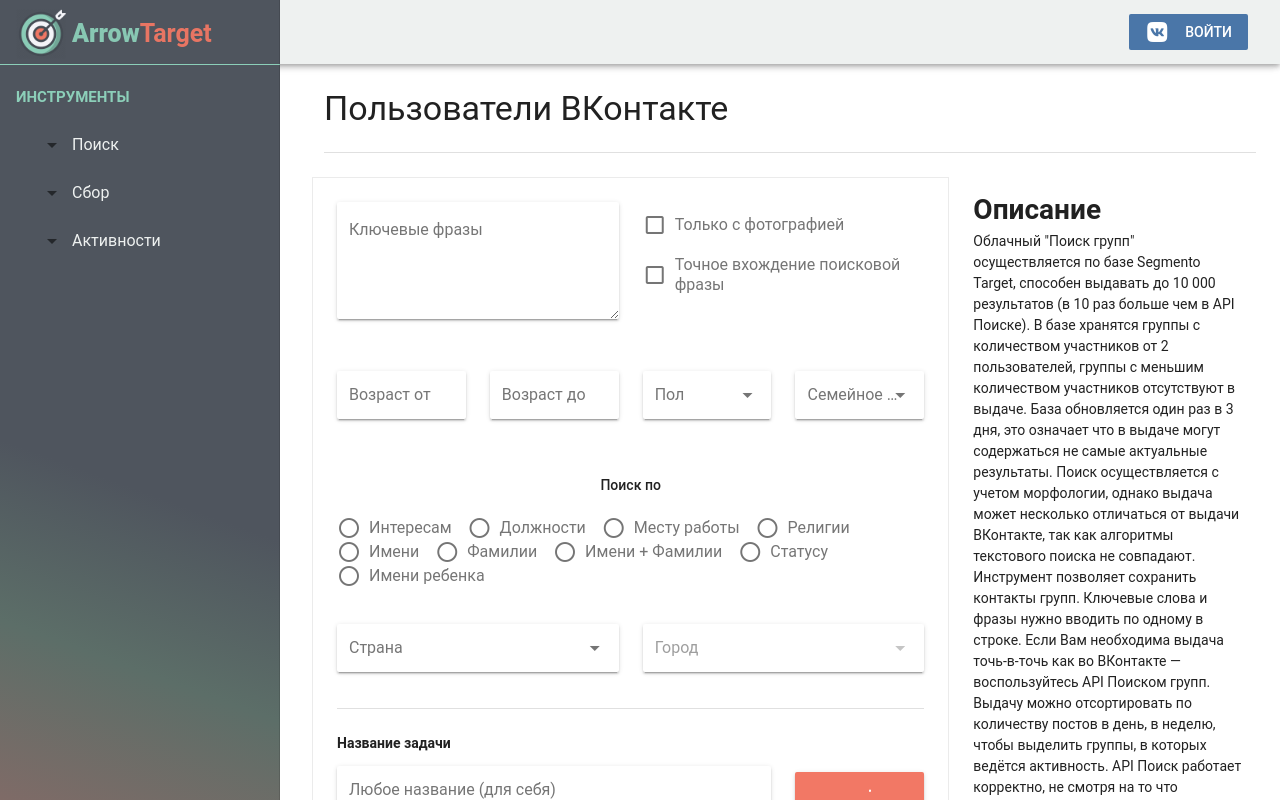
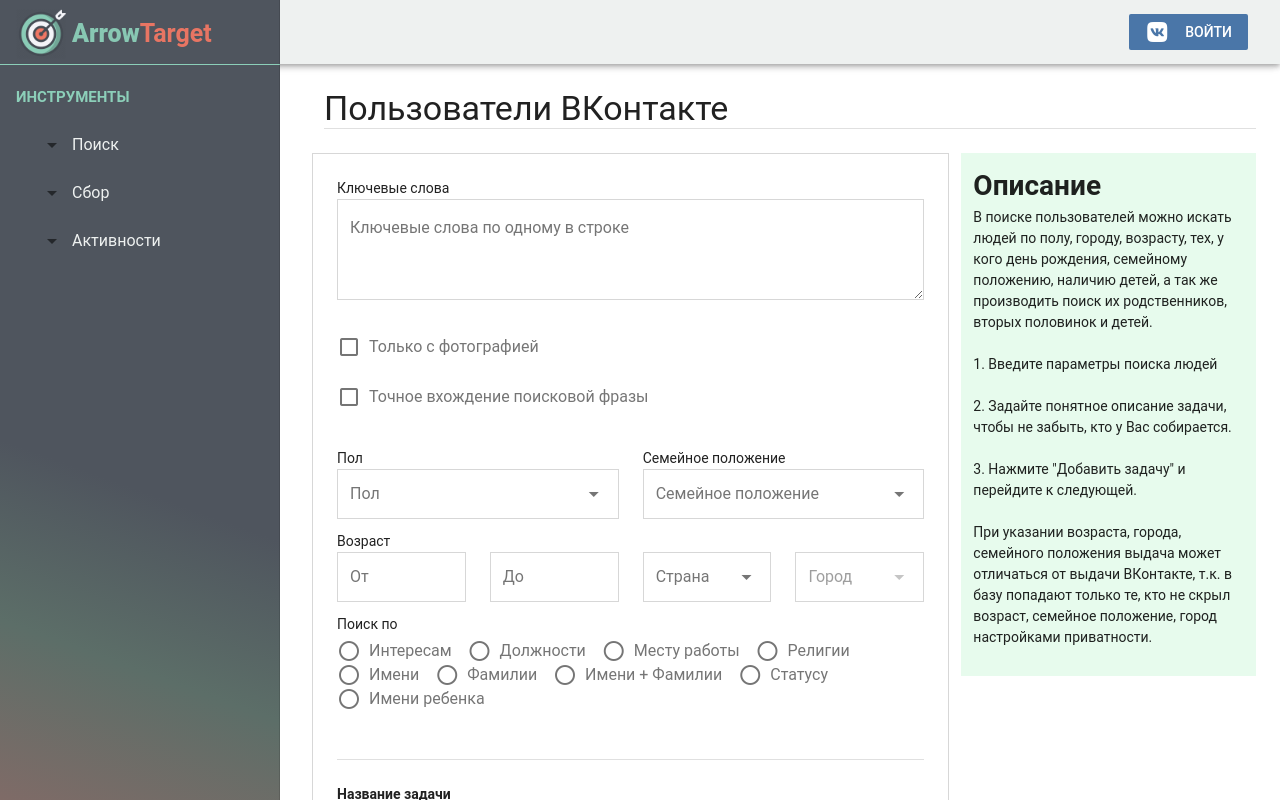
Before and after one commit to volodza/VUE_EXPRESS_PARSER, a Vue app in the folder client/: page /users in a window 1280 px wide. Shown: the top 800 px of the page. Built offline with nearby package versions, Linux system fonts and the light colour scheme; what vue-resource would draw is missing.

Commit message:
users+adaptability

```diff
--- a/client/src/components/instruments/search/Group.vue
+++ b/client/src/components/instruments/search/Group.vue
@@ -3,41 +3,45 @@
      <div>
             <h1 class="display-1">Поиск сообществ ВКонтакте</h1>
           </div>
-            <v-divider class="my-4" ></v-divider>
+            <v-divider class="mb-4" ></v-divider>
 
     <v-layout flex-child wrap>
-       <v-flex xs12 md8  style="border:1px solid #EBEBEB">
+       <v-flex xs12 md8  class="border">
         <v-flex class="white">
 
           <!-- Textarea -->
         <v-layout row wrap>
-         <v-flex xs12 sm6>
+         <v-flex xs12 xl6>
            <label>Ключевые слова</label>
           <v-textarea
             rows='4'
             solo
-            outline
+            class="border"
+            flat
             name="input-7-1"
             label="Ключевые слова по одному в строке"
             v-model="textarea.key_word"
+            hide-details
           ></v-textarea>
           </v-flex>
 
-        <v-flex xs12 sm6>
+        <v-flex xs12 xl6>
           <label>Минус ключевые слова</label>
           <v-textarea
             rows='4'
             solo
-            outline
+            class="border"
+            flat
             name="input-7-1"
             label="Минус слова по одному в строке"
             v-model="textarea.minus_key_word"
+            hide-details
           ></v-textarea>
           </v-flex>
         </v-layout>
 
         <!-- Checkbox -->
-          <v-layout row wrap  mx-1 >
+          <v-layout row wrap  mx-1 mt-3 >
           <v-checkbox
             class="my-0 py-0"
             :label="`Точное вхождение поисковой фразы`"
@@ -63,10 +67,13 @@
 
 
 <v-layout wrap>
-            <v-flex xs12 sm6>
+            <v-flex xs12 md6>
+              <label>Типы сообществ</label>
               <v-select
                 hide-details
                 solo
+                class="border"
+                flat
                 v-model="selects.type.selected"
                 label="Типы сообществ"
                 item-text="title"
@@ -75,11 +82,14 @@
               ></v-select>
             </v-flex>
 
-            <v-flex xs12 sm6>
+            <v-flex xs12 md6>
+              <label>Сортировка</label>
               <v-select
                 v-model="selects.sort.selected"
                 hide-details
                 solo
+                class="border"
+                flat
                 item-text="title"
                 item-value="value"
                 :items="selects.sort.items"
@@ -88,28 +98,34 @@
             </v-flex>
 </v-layout>
 
+            <label >Подписчиков</label>
             <v-layout wrap>
-
-               <v-flex xs6 sm3>
+               <v-flex xs6 md3 pt-0>
               <v-text-field
+                class="border"
+                flat
                 solo
-                label="Подписчиков от"
+                label="От"
                 v-model="inputs.members.from"
                 hide-details
               ></v-text-field>
             </v-flex>
 
-            <v-flex xs6 sm3>
+            <v-flex xs6 md3 pt-0>
               <v-text-field
+                class="border"
+                flat
                 solo
                 v-model="inputs.members.to"
-                label="Подписчиков до"
+                label="До"
                 hide-details
               ></v-text-field>
             </v-flex>
 
-            <v-flex xs6 sm3>
+            <v-flex xs6 md3 pt-0>
               <v-autocomplete
+                class="border"
+                flat
                 v-model="selects.country.selected"
                 :loading="selects.country.loading"
                 :items="selects.country.items"
@@ -123,8 +139,10 @@
               ></v-autocomplete>
             </v-flex>
 
-            <v-flex xs6 sm3>
+            <v-flex xs6 md3 pt-0>
               <v-autocomplete
+                class="border"
+                flat
                 :disabled="!selects.country.selected"
                 v-model="selects.city.selected"
                 :loading="selects.city.loading"
@@ -159,14 +177,17 @@
                 <strong>Название задачи </strong>
             </div>
           <v-layout wrap>
-<v-flex xs12 sm9>
+<v-flex xs12 sm12 md8>
           <v-text-field
+            class="border"
+            flat
             solo
             label="Любое название (для себя)"
+            hide-details
           ></v-text-field>
 </v-flex>
 
-<v-flex xs12 sm3>
+<v-flex xs12 sm6 md4>
           <v-btn color='secondary' style="font-size:20px; text-transform:none"
             block
             @click="getGroups"
@@ -174,15 +195,15 @@
           >
 
             <v-icon style="margin-right: 5px">mdi-play</v-icon>
-            <label>Поиск</label>
+            <label>Начать поиск</label>
           </v-btn>
         </v-flex>
        </v-layout>
      </v-flex>
    </v-flex>
 
-           <v-flex xs12 md4 d-flex >
-        <v-flex style="padding-top: 0"> <h1>Описание</h1>
+           <v-flex xs12 md4 pt-0 >
+        <v-flex style="background:#e7fbed"> <h1>Описание</h1>
           <p>Облачный "Поиск групп" осуществляется по базе Segmento Target,
             способен выдавать до 10 000 результатов (в 10 раз больше чем в API Поиске).
             В базе хранятся группы с количеством участников от 2 пользователей,
@@ -279,6 +300,16 @@
     </v-layout>
   </v-container>
 </template>
+
+
+
+<style scoped>
+.border{
+  border:1px solid #d7d7d7;
+}
+</style>
+
+
 
 <script>
 import Tasks from './Tasks'
--- a/client/src/components/instruments/search/Users.vue
+++ b/client/src/components/instruments/search/Users.vue
@@ -1,25 +1,32 @@
 <template>
-  <v-container fluid grid-list-xl>
+  <v-container grid-list-xl fluid>
       <div>
             <h1 class="display-1">Пользователи ВКонтакте</h1>
           </div>
-            <v-divider class="my-4" ></v-divider>
+            <v-divider class="mb-4" ></v-divider>
 
 
     <v-layout flex-child wrap>
-      <v-flex xs12 md8 d-flex style="border:1px solid #EBEBEB">
-        <v-flex class="white" text-xs-center>
+      <v-flex xs12 md8  class="border">
+        <v-flex class="white" >
+
           <!-- Textarea -->
            <v-layout row wrap>
-             <v-flex xs12 sm6>
+             <v-flex xs12 xl6>
+               <label>Ключевые слова</label>
           <v-textarea
+            rows='4'
             solo
-            label="Ключевые фразы"
-
+            class="border"
+            name="input-7-1"
+            label="Ключевые слова по одному в строке"
+            flat
             v-model="textarea.value"
+            hide-details
           ></v-textarea>
          </v-flex>
-         <v-flex xs12 sm6>
+
+         <v-flex>
           <v-checkbox
             height='6px'
             :label="`Только с фотографией`"
@@ -31,69 +38,70 @@
             :label="`Точное вхождение поисковой фразы`"
             v-model="checkboxes.exactMatch"
           ></v-checkbox>
-          </v-flex>
+         </v-flex>
 </v-layout>
 
-
-            <v-layout  wrap>
-              <v-flex xs6 sm3 >
-              <v-text-field
-                hide-details
-                solo
-                label="Возраст от"
-                v-model="inputs.age.from"
-              ></v-text-field>
-            </v-flex>
-
-            <v-flex xs6 sm3 >
-              <v-text-field
-                hide-details
-                solo
-                v-model="inputs.age.to"
-                label="Возраст до"
-              ></v-text-field>
-            </v-flex>
-
-            <v-flex xs6 sm3 >
+            <v-layout wrap>
+            <v-flex xs12 sm6 >
+              <label>Пол</label>
               <v-select
                 solo
+                class="border"
+                flat
                 label="Пол"
                 :items="selects.sex.items"
                 v-model="selects.sex.selected"
                 item-text="title"
                 item-value="id"
+                hide-details
               ></v-select>
             </v-flex>
 
-             <v-flex xs6 sm3 >
+             <v-flex xs12 sm6 >
+               <label>Семейное положение</label>
               <v-select
                 solo
+                class="border"
+                flat
                 label="Семейное положение"
                 :items="selects.status.items"
                 v-model="selects.status.selected"
                 item-text="title"
                 item-value="id"
+                hide-details
               ></v-select>
               </v-flex>
-              </v-layout>
 
-              <div class="font-weight-medium mt-3">Поиск по</div>
+            </v-layout>
 
-   <v-radio-group v-model="radiogroup.selected" row>
-            <v-radio label="Интересам" value="interests"></v-radio>
-            <v-radio label="Должности" value="position"></v-radio>
-            <v-radio label="Месту работы" value="workplace"></v-radio>
-            <v-radio label="Религии" value="religion"></v-radio>
-            <v-radio label="Имени" value="name"></v-radio>
-            <v-radio label="Фамилии" value="surname"></v-radio>
-            <v-radio label="Имени + Фамилии" value="name+surname"></v-radio>
-            <v-radio label="Статусу" value="status"></v-radio>
-            <v-radio label="Имени ребенка" value="childname"></v-radio>
-          </v-radio-group>
+            <label>Возраст</label>
+            <v-layout wrap>
+              <v-flex xs6 sm3 pt-0>
+              <v-text-field
+                class="border"
+                hide-details
+                solo
+                flat
+                label="От"
+                v-model="inputs.age.from"
+              ></v-text-field>
+            </v-flex>
 
-              <v-layout wrap>
-            <v-flex xs12 sm6 >
+            <v-flex xs6 sm3 pt-0>
+              <v-text-field
+                class="border"
+                hide-details
+                solo
+                flat
+                v-model="inputs.age.to"
+                label="До"
+              ></v-text-field>
+            </v-flex>
+
+               <v-flex xs6 sm3 pt-0>
               <v-autocomplete
+                class="border"
+                flat
                 v-model="selects.country.selected"
                 :loading="selects.country.loading"
                 :items="selects.country.items"
@@ -107,8 +115,10 @@
               ></v-autocomplete>
             </v-flex>
 
-            <v-flex xs12 sm6>
+            <v-flex xs6 sm3 pt-0>
               <v-autocomplete
+                class="border"
+                flat
                 :disabled="!selects.country.selected"
                 v-model="selects.city.selected"
                 :loading="selects.city.loading"
@@ -143,25 +153,21 @@
               </v-autocomplete>
 
             </v-flex>
-            </v-layout>
+              </v-layout>
 
-
-
-
-
-
-
-
-
-
-
-
-
-
-
-
-
-
+              <!-- <div class="font-weight-medium mt-3">Поиск по</div> -->
+<label>Поиск по</label>
+   <v-radio-group v-model="radiogroup.selected" style="margin-top:0px"  row>
+            <v-radio label="Интересам" value="interests"></v-radio>
+            <v-radio label="Должности" value="position"></v-radio>
+            <v-radio label="Месту работы" value="workplace"></v-radio>
+            <v-radio label="Религии" value="religion"></v-radio>
+            <v-radio label="Имени" value="name"></v-radio>
+            <v-radio label="Фамилии" value="surname"></v-radio>
+            <v-radio label="Имени + Фамилии" value="name+surname"></v-radio>
+            <v-radio label="Статусу" value="status"></v-radio>
+            <v-radio label="Имени ребенка" value="childname"></v-radio>
+          </v-radio-group>
 
 
 
@@ -172,14 +178,17 @@
                 <strong>Название задачи </strong>
             </div>
           <v-layout wrap>
-<v-flex xs12 sm9>
+<v-flex xs12 sm8>
           <v-text-field
+            class="border"
+            flat
             solo
             label="Любое название (для себя)"
+            hide-details
           ></v-text-field>
 </v-flex>
 
-<v-flex xs12 sm3>
+<v-flex xs12 sm4>
           <v-btn color='secondary' style="font-size:20px; text-transform:none"
             block
             @click="getUsers"
@@ -187,7 +196,7 @@
           >
 
             <v-icon style="margin-right: 5px">mdi-play</v-icon>
-            <label>Поиск</label>
+            <label>Начать поиск</label>
           </v-btn>
         </v-flex>
        </v-layout>
@@ -195,24 +204,18 @@
         </v-flex>
       </v-flex>
 
-      <v-flex xs12 md4 d-flex >
-        <v-flex style="padding-top: 0"> <h1>Описание</h1>
-          <p>Облачный "Поиск групп" осуществляется по базе Segmento Target,
-            способен выдавать до 10 000 результатов (в 10 раз больше чем в API Поиске).
-            В базе хранятся группы с количеством участников от 2 пользователей,
-            группы с меньшим количеством участников отсутствуют в выдаче.
-            База обновляется один раз в 3 дня, это означает что в выдаче могут
-            содержаться не самые актуальные результаты. Поиск осуществляется с
-            учетом морфологии, однако выдача может несколько отличаться от
-            выдачи ВКонтакте, так как алгоритмы текстового поиска не совпадают.
-            Инструмент позволяет сохранить контакты групп. Ключевые слова и
-            фразы нужно вводить по одному в строке. Если Вам необходима выдача
-            точь-в-точь как во ВКонтакте — воспользуйтесь API Поиском групп.
-            Выдачу можно отсортировать по количеству постов в день, в неделю,
-            чтобы выделить группы, в которых ведётся активность. API Поиск работает корректно,
-            не смотря на то что устаревший ВК не поддерживается.
-            Если Вы вводите страну либо город — пабликов в выдаче не будет.
-            ER=(Лайки+Репосты+Комментарии)/Дни/Участники*100</p>
+      <v-flex xs12 md4 pt-0>
+        <v-flex style="background:#e7fbed" > <h1>Описание</h1>
+          <p>В поиске пользователей можно искать людей по полу,
+             городу, возрасту, тех, у кого день рождения, семейному положению,
+             наличию детей, а так же производить поиск их родственников,
+             вторых половинок и детей. <br><br>
+             1. Введите параметры поиска людей <br><br>
+             2. Задайте понятное описание задачи, чтобы не забыть, кто у Вас собирается. <br><br>
+             3. Нажмите "Добавить задачу" и перейдите к следующей. <br><br>
+             При указании возраста, города, семейного положения выдача может
+             отличаться от выдачи ВКонтакте, т.к. в базу попадают только те,
+             кто не скрыл возраст, семейное положение, город настройками приватности.</p>
           </v-flex>
       </v-flex>
 
@@ -221,8 +224,15 @@
   </v-container>
 </template>
 
+
+<style scoped>
+.border{
+  border:1px solid #d7d7d7;
+}
+</style>
+
+
 <script>
-
 export default {
   data () {
     return {
@@ -299,10 +309,10 @@
         ageTo:+this.inputs.age.to,
         status: this.selects.status.selected,
         sex: this.selects.sex.selected,
-        // city: this.selects.city.selected,
-        // country: this.selects.country.selected,
+        city: this.selects.city.selected,
+        country: this.selects.country.selected,
         title:'Поиск > Пользователи',
-        // user_id:this.$store.getters.user.id,
+        user_id:this.$store.getters.user.id,
       };
       this.answer = '';
       this.$http.post("http://localhost:3000/getUsers", obj)
```
